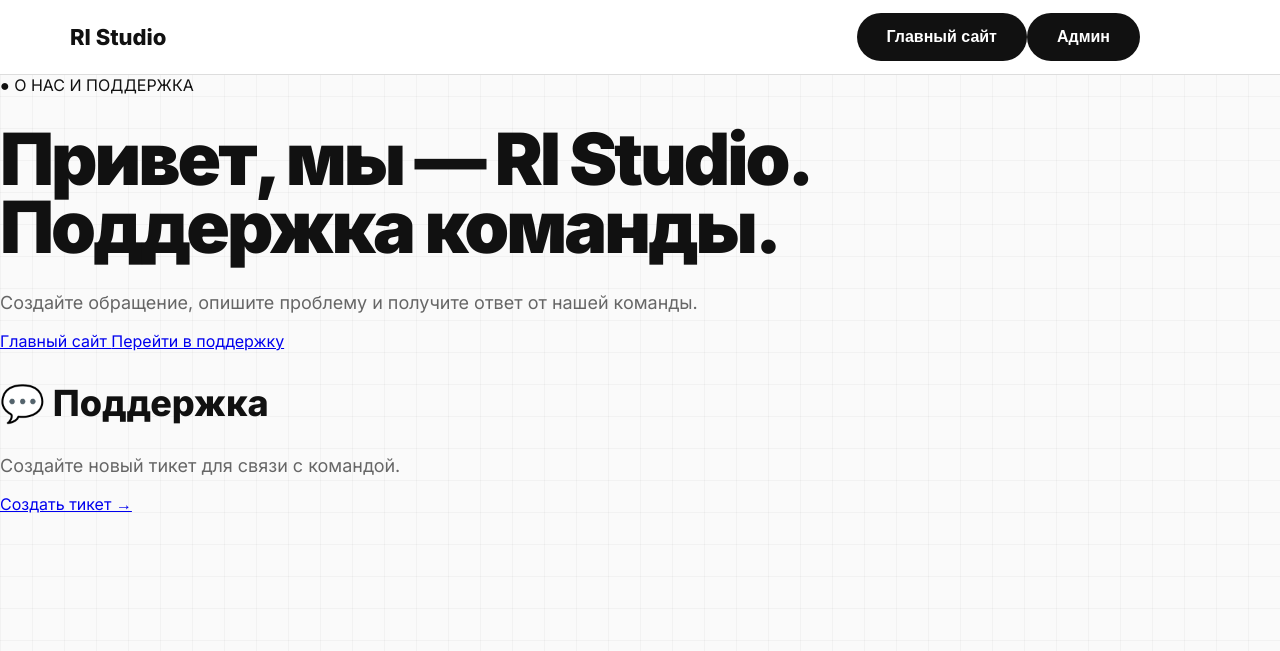
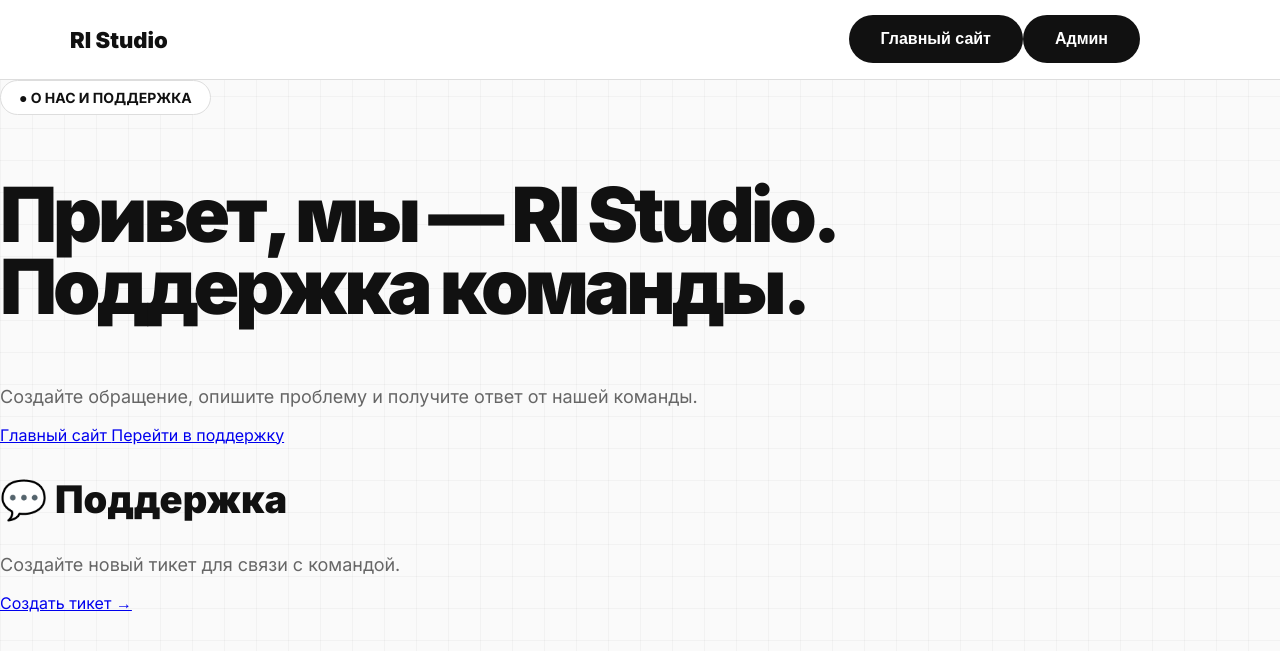
Before and after one commit to geminiappa/ri-studio-support, a Flask app: page / in a window 1280 px wide. Shown: the top 651 px of the page. Run offline with Flask 3, Linux system fonts and the light colour scheme; some libraries are stand-ins or nearby versions.

Commit message:
Update style.css

```diff
--- a/static/style.css
+++ b/static/style.css
@@ -31,17 +31,17 @@
 header,
 .nav{
 
-    height:75px;
+    height:80px;
+
+    background:white;
 
     display:flex;
 
+    justify-content:space-between;
+
     align-items:center;
 
-    justify-content:space-between;
-
     padding:0 70px;
-
-    background:white;
 
     border-bottom:1px solid #ddd;
 
@@ -53,14 +53,14 @@
 
     font-size:22px;
 
-    font-weight:800;
+    font-weight:900;
 
 }
 
 
 
-/* контейнер */
 
+/* MAIN */
 
 .container{
 
@@ -68,26 +68,43 @@
 
     margin:auto;
 
-    padding:70px 20px;
+    padding:70px 30px;
 
 }
 
 
 
-/* текст */
+
+.badge{
+
+    display:inline-block;
+
+    padding:8px 18px;
+
+    border:1px solid #ddd;
+
+    border-radius:30px;
+
+    background:white;
+
+    font-weight:700;
+
+    font-size:14px;
+
+}
+
+
 
 
 h1{
 
-    font-size:72px;
+    font-size:76px;
 
     line-height:.95;
 
+    letter-spacing:-4px;
+
     font-weight:900;
-
-    letter-spacing:-3px;
-
-    margin:30px 0;
 
 }
 
@@ -95,29 +112,38 @@
 
 h2{
 
-    font-size:36px;
+    font-size:38px;
 
-    font-weight:800;
+    font-weight:900;
 
 }
 
 
 
+
 p{
 
+    color:#666;
+
     font-size:18px;
-
-    color:#666;
 
 }
 
 
 
-/* кнопки */
+
+
+/* BUTTONS */
 
 
 button,
-.btn{
+.btn,
+a.btn{
+
+
+    border-radius:999px;
+
+    padding:15px 32px;
 
     background:#111;
 
@@ -125,13 +151,9 @@
 
     border:none;
 
-    padding:15px 30px;
-
-    border-radius:999px;
+    font-weight:800;
 
     font-size:16px;
-
-    font-weight:700;
 
     text-decoration:none;
 
@@ -141,24 +163,37 @@
 
     justify-content:center;
 
-    transition:.25s;
-
-}
+    cursor:pointer;
 
 
-button:hover,
-.btn:hover{
+    transition:
 
-    transform:translateY(-3px);
+    transform .25s ease,
+
+    box-shadow .25s ease;
+
 
 }
 
 
 
-/* белая кнопка */
+button:hover,
+.btn:hover,
+a.btn:hover{
 
 
-.btn-white{
+    transform:translateY(-4px);
+
+    box-shadow:0 15px 30px #0003;
+
+
+}
+
+
+
+
+.btn-light{
+
 
     background:white;
 
```
Also changed, not shown: other parts of static/style.css (+59 -48 lines).
